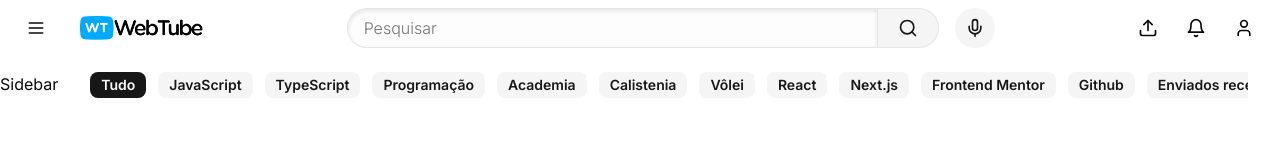
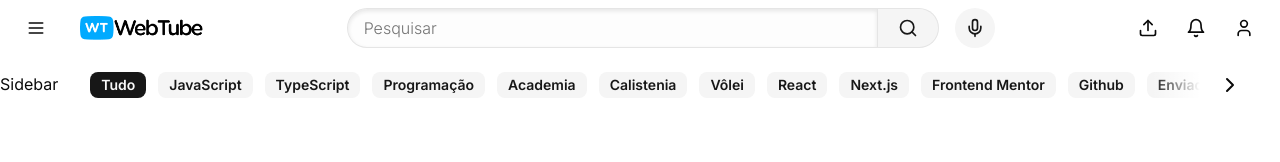
Before and after one commit to GuilhermeFigueira/yt-homepage, a Next.js app: page / in a window 1280 px wide. Shown: the top 162 px of the page. Built offline with nearby package versions, Linux system fonts and the light colour scheme.

Commit message:
pills bar working

```diff
--- a/src/app/components/CategoryPills.tsx
+++ b/src/app/components/CategoryPills.tsx
@@ -2,7 +2,7 @@
 import { ChevronLeft, ChevronRight } from "lucide-react";
 import { Badge } from "./ui/badge";
 import { Button } from "./ui/button";
-import { useRef, useState } from "react";
+import { useEffect, useRef, useState } from "react";
 type CategoryPillsProps = {
 	categories: string[];
 	selectedCategory: string;
@@ -19,10 +19,29 @@ export default function CategoryPills({
 	const [isLeftVisible, setIsLeftVisible] = useState(false);
 	const [isRightVisible, setIsRightVisible] = useState(false);
 	const containerRef = useRef<HTMLDivElement>(null);
+
+	useEffect(() => {
+		if (containerRef.current == null) return;
+
+		const observer = new ResizeObserver((entries) => {
+			const container = entries[0]?.target;
+			if (container == null) return;
+
+			setIsLeftVisible(translate > 0);
+			setIsRightVisible(
+				translate + container.clientWidth < container.scrollWidth
+			);
+		});
+		observer.observe(containerRef.current);
+
+		return () => {
+			observer.disconnect;
+		};
+	}, [categories, translate]);
+
 	return (
-		<div className="overflow-hidden relative">
+		<div className="overflow-hidden relative" ref={containerRef}>
 			<div
-				ref={containerRef}
 				className="flex whitespace-nowrap gap-3 transition-transform w-[max-content]"
 				style={{ transform: `translateX(-${translate}px)` }}
 			>
@@ -65,6 +84,21 @@ export default function CategoryPills({
 						variant={"ghost"}
 						size={"icon"}
 						className="h-full aspect-square w-auto p-1.5"
+						onClick={() => {
+							setTranslate((translate) => {
+								if (containerRef.current == null) {
+									return translate;
+								}
+								const newTranslate =
+									translate + TRANSLATE_AMOUNT;
+								const edge = containerRef.current.scrollWidth;
+								const width = containerRef.current.clientWidth;
+								if (newTranslate + width >= edge) {
+									return edge - width;
+								}
+								return newTranslate;
+							});
+						}}
 					>
 						<ChevronRight />
 					</Button>
```
